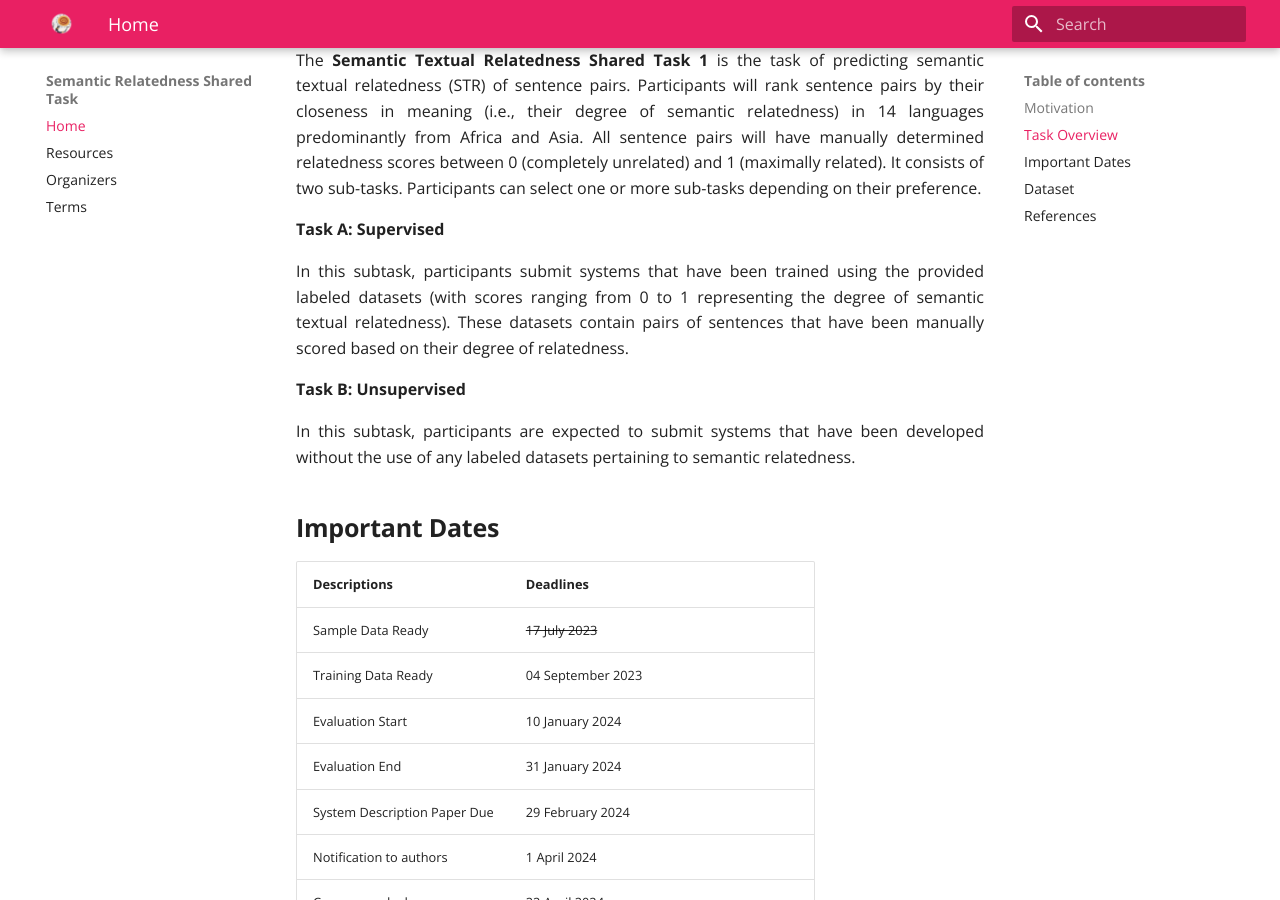
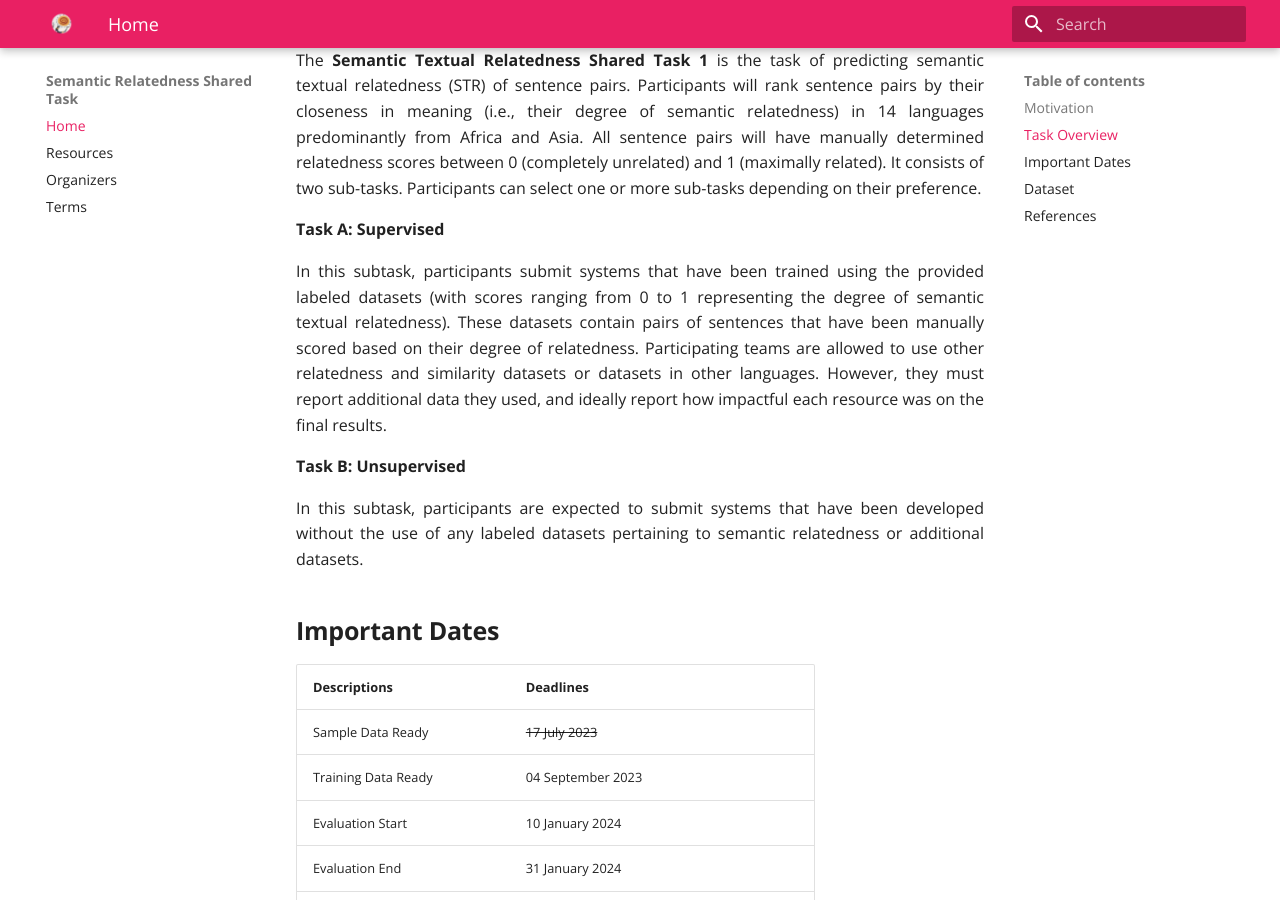
Before and after one commit to semantic-textual-relatedness/semantic-textual-relatedness.github.io, an MkDocs documentation site: the page built from docs/index.md, in a window 1280 px wide and 900 px high, scrolled down 986 px. Built offline with MkDocs 1.6.1 and Material for MkDocs 9.7.7, drawn with Linux system fonts in a browser that asks for light colours; some of the changed text lies outside the part shown.

Commit message:
Update index.md
clarified information about subtasks A and B

```diff
--- a/docs/index.md
+++ b/docs/index.md
@@ -47,12 +47,12 @@ is the task of predicting semantic textual relatedness (STR) of sentence pairs.
 
 <p><strong>Task A: Supervised</strong></p>
 
-<p> In this subtask, participants submit systems that have been trained using the provided labeled datasets (with scores ranging from 0 to 1 representing the degree of semantic textual relatedness). These datasets contain pairs of sentences that have been manually scored based on their degree of relatedness.</p>
+<p> In this subtask, participants submit systems that have been trained using the provided labeled datasets (with scores ranging from 0 to 1 representing the degree of semantic textual relatedness). These datasets contain pairs of sentences that have been manually scored based on their degree of relatedness. Participating teams are allowed to use other relatedness and similarity datasets or datasets in other languages. However, they must report additional data they used, and ideally report how impactful each resource was on the final results.</p>
 
 
 <p><strong>Task B: Unsupervised</strong></p>
 
-<p> In this subtask, participants are expected to submit systems that have been developed without the use of any labeled datasets pertaining to semantic relatedness. </p>
+<p> In this subtask, participants are expected to submit systems that have been developed without the use of any labeled datasets pertaining to semantic relatedness or additional datasets. </p>
 
 ## **Important Dates**
 
```
Also changed, not shown: other parts of docs/index.md (+1 -1 lines).
